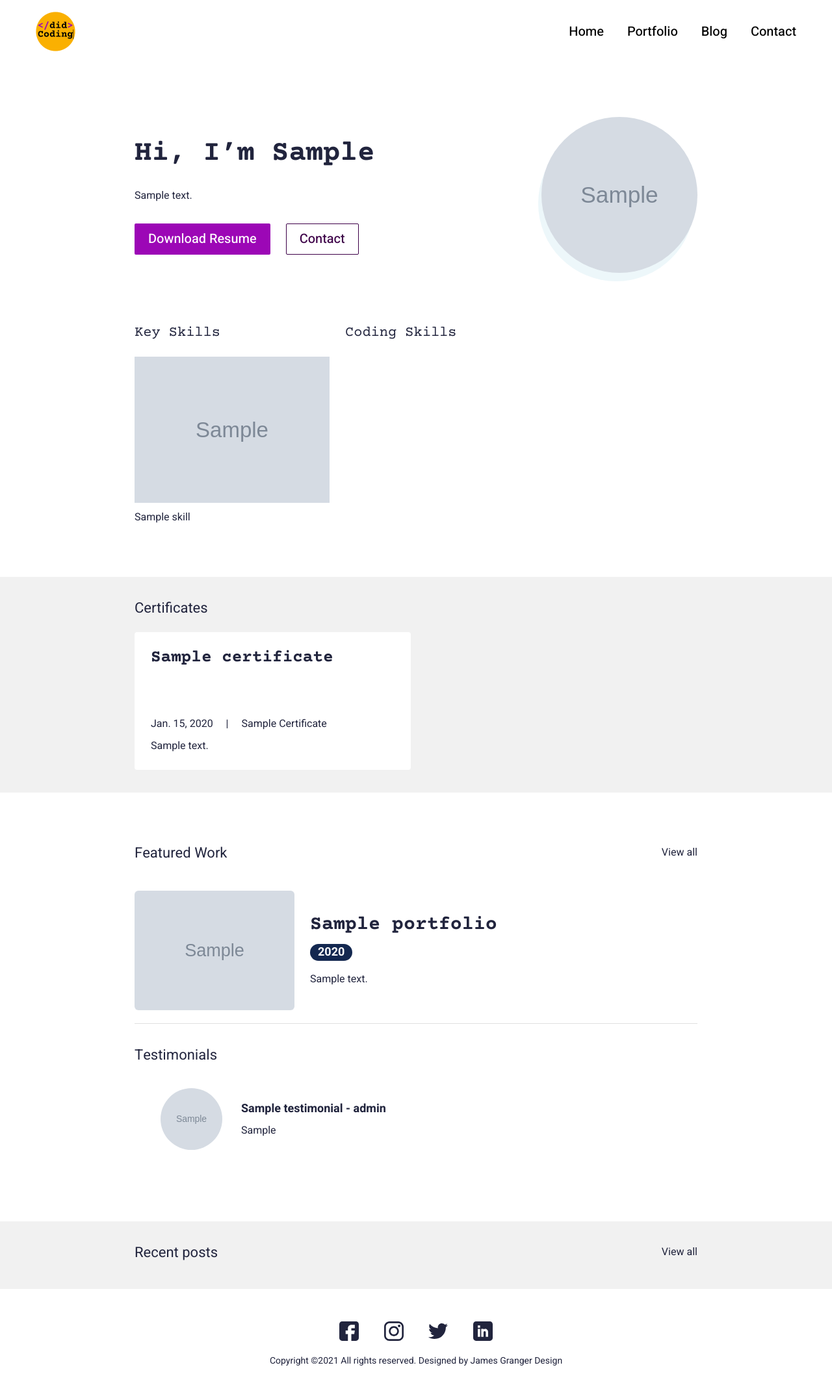
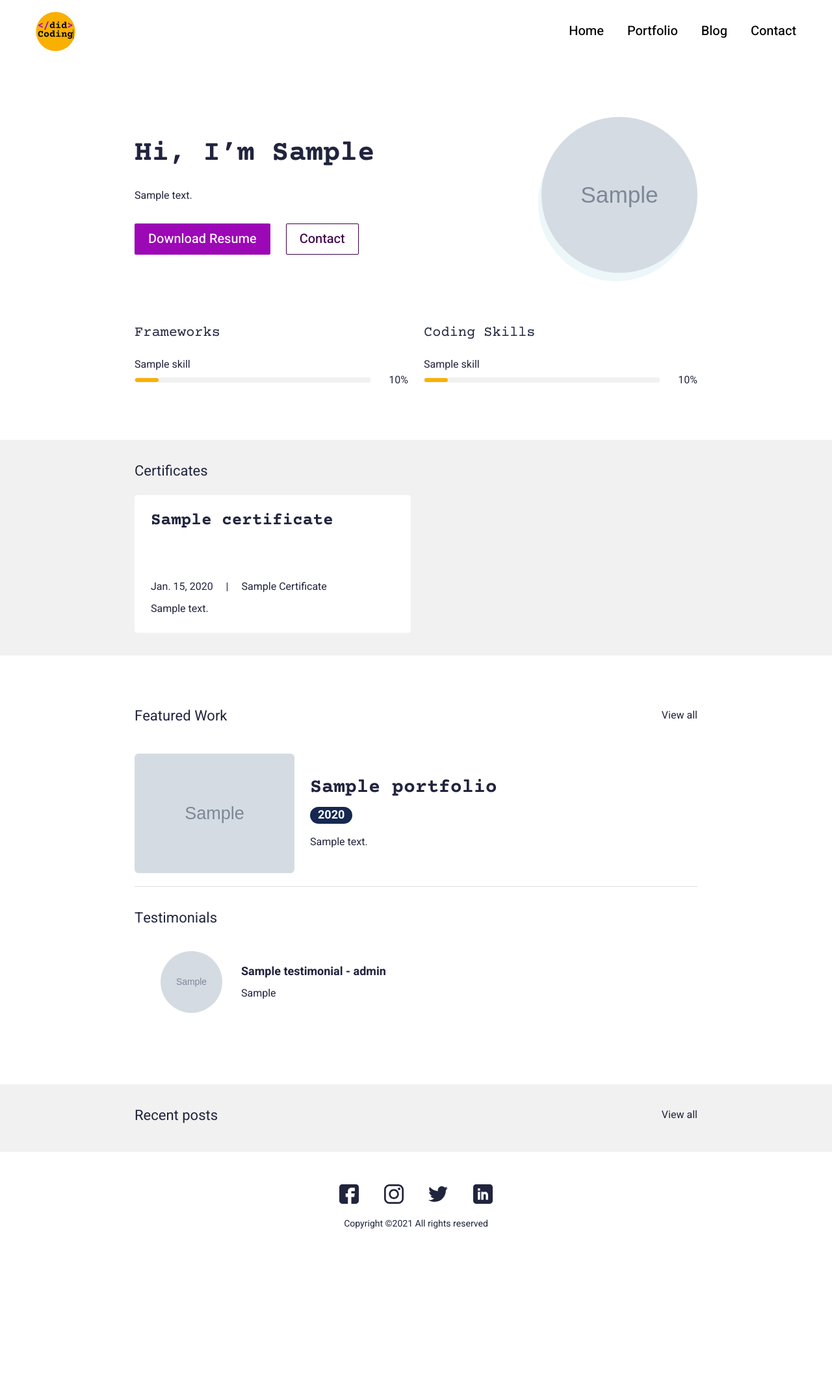
Before and after one commit to apoorvpandey0/portfolio_manager, a Django app: page / in a window 1280 px wide. Shown: the whole page at 65% size. After the commit the page ends 1891 px from the top, so only its background shows below. Run offline with Django 3.2, Linux system fonts and the light colour scheme; tables that the repository leaves empty hold one stand-in row (values such as "Sample post"); grey boxes marked "Sample" are stand-in pictures; data that the repository does not hold is empty; some libraries are stand-ins or nearby versions.

Commit message:
minor improvements

```diff
--- a/main/models.py
+++ b/main/models.py
@@ -2,12 +2,14 @@ from django.db import models
 from django.contrib.auth.models import User
 from django.template.defaultfilters import slugify
 from ckeditor.fields import RichTextField
+from taggit.managers import TaggableManager
 
 
 class Skill(models.Model):
     class Meta:
         verbose_name_plural = 'Skills'
         verbose_name = 'Skill'
+        ordering = ['-score']
 
     name = models.CharField(max_length=20, blank=True, null=True)
     score = models.IntegerField(default=80, blank=True, null=True)
@@ -94,10 +96,13 @@ class Portfolio(models.Model):
         ordering = ["name"]
     date = models.DateTimeField(blank=True, null=True)
     name = models.CharField(max_length=200, blank=True, null=True)
-    description = models.CharField(max_length=500, blank=True, null=True)
+    description = models.TextField(max_length=500, blank=True, null=True)
     body = RichTextField(blank=True, null=True)
     image = models.ImageField(blank=True, null=True, upload_to="portfolio")
     slug = models.SlugField(null=True, blank=True)
+    created_date = models.DateTimeField(auto_now_add=True)
+    modified_date = models.DateTimeField(auto_now=True)
+
     is_active = models.BooleanField(default=True)
 
     def save(self, *args, **kwargs):
@@ -122,11 +127,16 @@ class Blog(models.Model):
     timestamp = models.DateTimeField(auto_now_add=True)
     author = models.CharField(max_length=200, blank=True, null=True)
     name = models.CharField(max_length=200, blank=True, null=True)
-    description = models.CharField(max_length=500, blank=True, null=True)
+    description = models.TextField(max_length=500, blank=True, null=True)
     body = RichTextField(blank=True, null=True)
     slug = models.SlugField(null=True, blank=True)
     image = models.ImageField(blank=True, null=True, upload_to="blog")
+    tags = TaggableManager()
+    created_date = models.DateTimeField(auto_now_add=True)
+    modified_date = models.DateTimeField(auto_now=True)
+
     is_active = models.BooleanField(default=True)
+
 
     def save(self, *args, **kwargs):
         if not self.id:
@@ -149,7 +159,9 @@ class Certificate(models.Model):
     date = models.DateTimeField(blank=True, null=True)
     name = models.CharField(max_length=50, blank=True, null=True)
     title = models.CharField(max_length=200, blank=True, null=True)
-    description = models.CharField(max_length=500, blank=True, null=True)
+    description = models.TextField(max_length=500, blank=True, null=True)
+    link = models.URLField(blank=True, null=True)
+    image = models.ImageField(blank=True, null=True, upload_to="certificates")
     is_active = models.BooleanField(default=True)
 
     def __str__(self):
--- a/main/templates/main/base.html
+++ b/main/templates/main/base.html
@@ -6,7 +6,7 @@
     <meta name="viewport" content="width=device-width, initial-scale=1">
 
     <title>{% block title %}{%endblock %}</title>
-    <meta name="author" content="Did Coding Limited & James Granger Design">
+    <meta name="author" content="Apoorv Pandey">
     <link rel="canonical" href="{{request.path}}"/>
     <link rel="home" href="{% url 'main:home' %}"/>
     <meta name="description" content="{% block description %}{% endblock %}">
--- a/main/templates/main/blog-detail.html
+++ b/main/templates/main/blog-detail.html
@@ -55,6 +55,10 @@ Start Content
   </div>
 </section>
 
+<div class="text-center">
+  <img class="rounded" style="max-width: 50%;" src={{object.image.url}} alt="" srcset="">
+</div>
+
 <section>
   <div class="sectionSpaceSm">
     <div class="container">
--- a/main/templates/main/index.html
+++ b/main/templates/main/index.html
@@ -42,7 +42,7 @@ Start Content
         </div>
         <div class="col-md">
           <div class="bannerContent">
-            <h1 class="xlTitle pb-3">Hi, I’m {{me.first_name|title}}</h1>
+            <h1 class="xlTitle pb-3">Hi, I’m {{me.first_name}}</h1>
             <p>{{me.userprofile.bio}}</p>
             <div class="bannerBtnCol">
               <div class="row">
@@ -61,23 +61,33 @@ Start Content
   </div>
 </section>
 
+
+<!-- Skills section -->
 <section>
   <div class="sectionSpace pt-0">
     <div class="container">
       <div class="row">
-        <div class="col-md-auto">
-          <div class="keySkillCol">
-            <h4 class="smTitle pb-3">Key Skills</h4>
-            {% for sk in me.userprofile.skills.all %}
-            {% if sk.is_key_skill %}
-            <div class="keySkillCard">
-              <div class="ksIconCol">
-                <img src="{{sk.image.url}}" alt="...">
+        <div class="col-md">
+          <div class="progressCol">
+            <h4 class="smTitle pb-3">Frameworks</h4>
+            <div class="progressCard">
+              {% for sk in me.userprofile.skills.all %}
+              <span class="progressLbl">{{sk.name}}</span>
+              <div class="row g-2 align-items-center">
+                <div class="col">
+                  <div class="progress progressStyle">
+                    <div class="progress-bar" role="progressbar" style="width: {{sk.score}}%" aria-valuenow="{{sk.score}}" aria-valuemin="0" aria-valuemax="100"></div>
+                  </div>
+                </div>
+                <div class="col-auto">
+                  <span class="pLbl">{{sk.score}}%</span>
+                </div>
               </div>
-              <span class="ksText">{{sk.name}}</span>
+              <!-- {% if not sk.is_key_skill %} -->
+              <!-- {% endif %} -->
+              {% endfor %}
+
             </div>
-            {% endif %}
-            {% endfor %}
           </div>
         </div>
         <div class="col-md">
@@ -85,21 +95,19 @@ Start Content
           <div class="progressCol">
             <div class="progressCard">
               {% for sk in me.userprofile.skills.all %}
-              {% if not sk.is_key_skill %}
-              <div class="progressCol">
-                <span class="progressLbl">{{sk.name}}</span>
-                <div class="row g-2 align-items-center">
-                  <div class="col">
-                    <div class="progress progressStyle">
-                      <div class="progress-bar" role="progressbar" style="width: {{sk.score}}%" aria-valuenow="{{sk.score}}" aria-valuemin="0" aria-valuemax="100"></div>
-                    </div>
-                  </div>
-                  <div class="col-auto">
-                    <span class="pLbl">{{sk.score}}%</span>
+              <span class="progressLbl">{{sk.name}}</span>
+              <div class="row g-2 align-items-center">
+                <div class="col">
+                  <div class="progress progressStyle">
+                    <div class="progress-bar" role="progressbar" style="width: {{sk.score}}%" aria-valuenow="{{sk.score}}" aria-valuemin="0" aria-valuemax="100"></div>
                   </div>
                 </div>
+                <div class="col-auto">
+                  <span class="pLbl">{{sk.score}}%</span>
+                </div>
               </div>
-              {% endif %}
+              <!-- {% if not sk.is_key_skill %} -->
+              <!-- {% endif %} -->
               {% endfor %}
 
             </div>
--- a/main/templates/main/partials/footer.html
+++ b/main/templates/main/partials/footer.html
@@ -12,7 +12,7 @@ Start Footer
         <li><a href="javascript:void(0)"><img src="{% static 'images/linkedin.svg' %}" alt="..."></a></li>
         </ul>
         <div class="copyrightCol">
-        <p>Copyright ©{% now 'Y' %} All rights reserved. Designed by <a href="https://jamesgrangerdesign.co.uk/" target="_blank">James Granger Design</a></p>
+        <p>Copyright ©{% now 'Y' %} All rights reserved</p>
         </div>
     </div>
     </div>
--- a/main/templates/main/partials/nav.html
+++ b/main/templates/main/partials/nav.html
@@ -7,7 +7,7 @@ Start Navigation Bar
     <div class="container-fluid">
         <div class="row align-items-center">
         <div class="col-auto">
-            <div class="logoCol"><a href="index.html"><img src="{% static 'images/logo.png' %}" alt="..."></a></div>
+            <div class="logoCol" style="max-height: 59px;"><a href="{%url 'main:home'%}"><img src="{% static 'images/logo.png' %}" alt="..."></a></div>
         </div>
         <div class="col">
             <div class="d-md-none">
--- a/main/templates/main/portfolio.html
+++ b/main/templates/main/portfolio.html
@@ -47,14 +47,15 @@ Start Content
 
 <section>
   <div class="lightBg">
-    <div class="container">
+    <div class="container" >
       <div class="portfolioContentMain">
         <div class="row g-3 g-md-4 g-lg-5 portfolioRow">
           {% for obj in object_list %}
-          <div class="col-md-6 pColMain">
+          <div class="col-md-6 pColMain"  style="border: 5px;">
             <div class="pCol">
               <a href="{% url 'main:portfolio' slug=obj.slug %}" >
               <img src="{{obj.image.url}}" alt="..." class="pImg">
+              <h4>Title</h4>
               </a>
             </div>
           </div>
--- a/resume_app/settings.py
+++ b/resume_app/settings.py
@@ -32,6 +32,7 @@ ALLOWED_HOSTS = []
 # Application definition
 
 INSTALLED_APPS = [
+    'django_light',
     'django.contrib.admin',
     'django.contrib.auth',
     'django.contrib.contenttypes',
@@ -39,7 +40,8 @@ INSTALLED_APPS = [
     'django.contrib.messages',
     'django.contrib.staticfiles',
     'ckeditor',
-    'main'
+    'main',
+    'taggit'
 ]
 
 MIDDLEWARE = [
--- a/static/css/style.css
+++ b/static/css/style.css
@@ -316,11 +316,11 @@ a, .btn {
 .progress.progressStyle {
 	height: 8px;
 	padding: 1px;
-	background-color: var(--secondaryColor);
+	background-color: var(--lightBg);
 	border-radius: 3px;
 }
 .progressStyle .progress-bar {
-	background-color: #fff;
+	background-color:var(--secondaryColor);
 	border-radius: 3px;
 }
 .progressCol + .progressCol {
```
Also changed, not shown: main/templates/main/blog.html (+26 -8 lines), main/migrations/0009_auto_20211027_1158.py (added), main/migrations/0010_blog_tags.py (added), main/migrations/0011_auto_20211027_1238.py (added).
